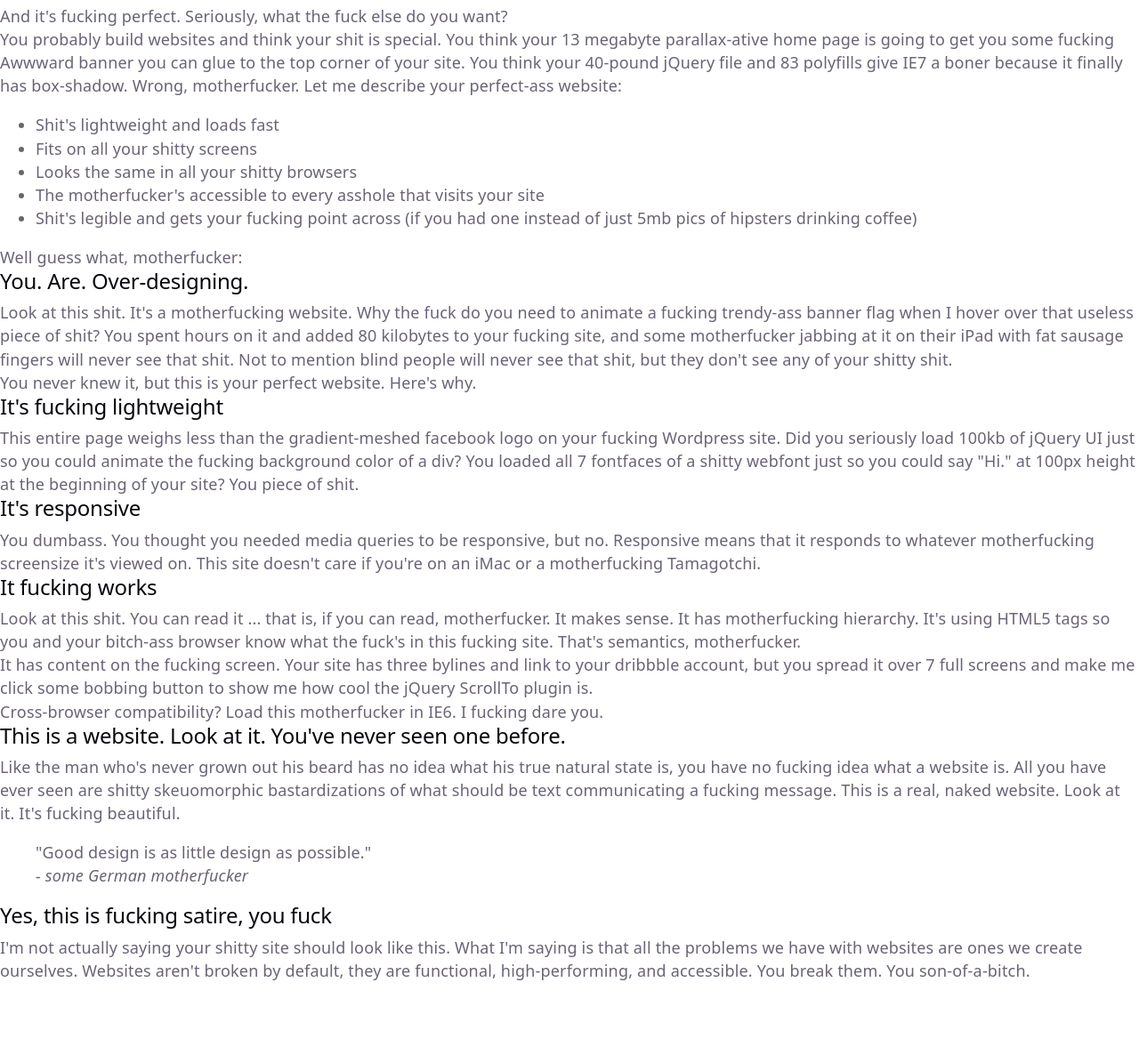
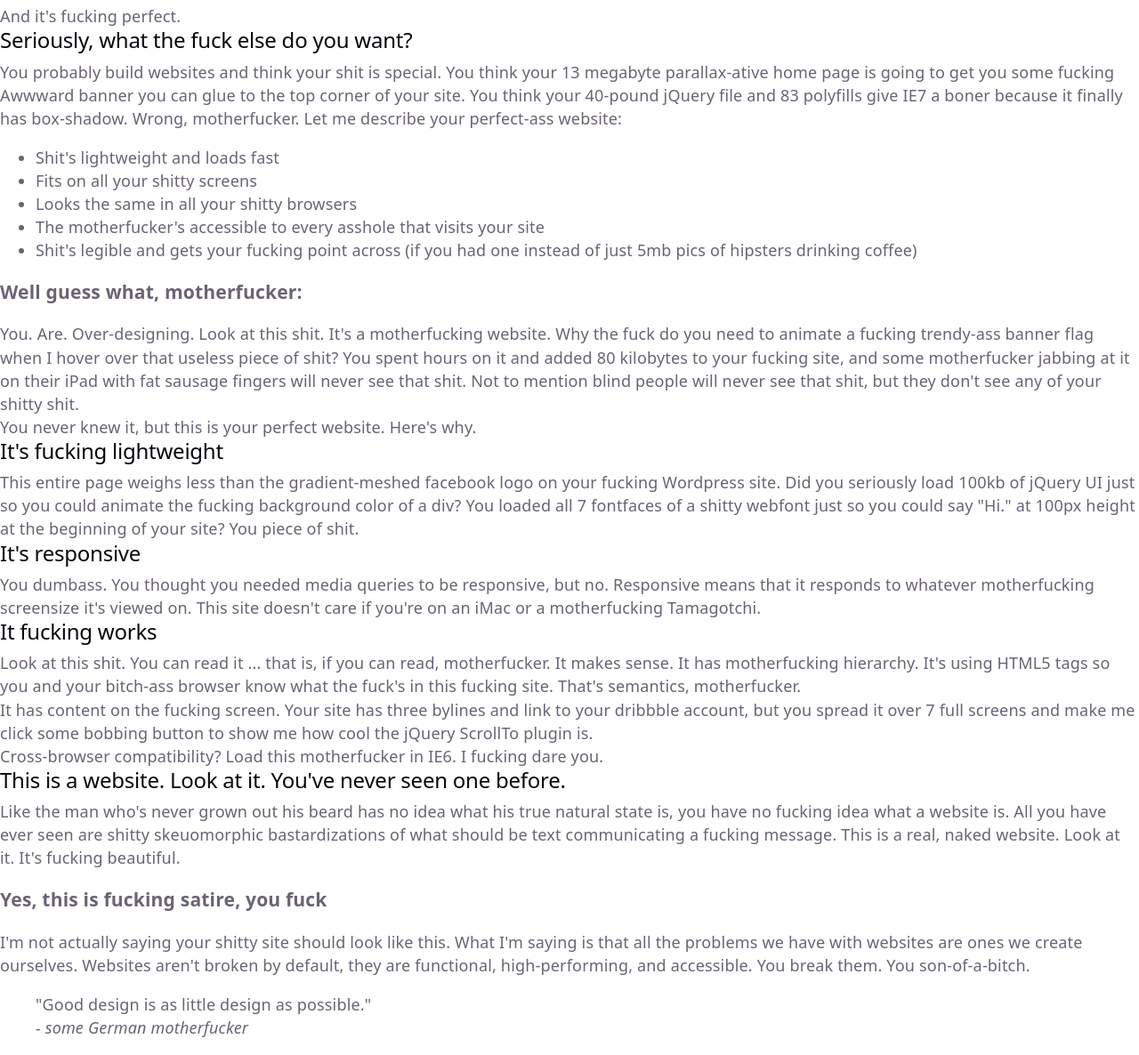
Before and after one commit to JlarabEsliceu/vite-proyect, a website built with Vite: page disseny/index.html in a window 1280 px wide. Shown: the part 85-1271 px from the top of the page at 89% size. Before the commit the page ends 1189 px from the top, so only its background shows below. Built offline with nearby package versions, Linux system fonts and the light colour scheme.

Commit message:
html motherfuckingwebsite

```diff
--- a/disseny/index.html
+++ b/disseny/index.html
@@ -11,11 +11,13 @@
 
   <header>
     <h1>This is a motherfucking website.</h1>
-    <p>And it's fucking perfect. Seriously, what the fuck else do you want?</p>
+    <p>And it's fucking perfect.</p>
+
   </header>
 
   <main>
     <section>
+      <h2>Seriously, what the fuck else do you want?</h2>
       <p>You probably build websites and think your shit is special. You think your 13 megabyte parallax-ative home page is going to get you some fucking Awwward banner you can glue to the top corner of your site. You think your 40-pound jQuery file and 83 polyfills give IE7 a boner because it finally has box-shadow. Wrong, motherfucker. Let me describe your perfect-ass website:</p>
 
       <ul>
@@ -26,9 +28,8 @@
         <li>Shit's legible and gets your fucking point across (if you had one instead of just 5mb pics of hipsters drinking coffee)</li>
       </ul>
 
-      <p>Well guess what, motherfucker:</p>
-      <h2>You. Are. Over-designing.</h2>
-      <p>Look at this shit. It's a motherfucking website. Why the fuck do you need to animate a fucking trendy-ass banner flag when I hover over that useless piece of shit? You spent hours on it and added 80 kilobytes to your fucking site, and some motherfucker jabbing at it on their iPad with fat sausage fingers will never see that shit. Not to mention blind people will never see that shit, but they don't see any of your shitty shit.</p>
+      <h3>Well guess what, motherfucker:</h3>
+      <p>You. Are. Over-designing. Look at this shit. It's a motherfucking website. Why the fuck do you need to animate a fucking trendy-ass banner flag when I hover over that useless piece of shit? You spent hours on it and added 80 kilobytes to your fucking site, and some motherfucker jabbing at it on their iPad with fat sausage fingers will never see that shit. Not to mention blind people will never see that shit, but they don't see any of your shitty shit.</p>
       <p>You never knew it, but this is your perfect website. Here's why.</p>
     </section>
 
@@ -49,17 +50,18 @@
       <h2>This is a website. Look at it. You've never seen one before.</h2>
       <p>Like the man who's never grown out his beard has no idea what his true natural state is, you have no fucking idea what a website is. All you have ever seen are shitty skeuomorphic bastardizations of what should be text communicating a fucking message. This is a real, naked website. Look at it. It's fucking beautiful.</p>
 
+
+    </section>
+
+    <section>
+      <h3>Yes, this is fucking satire, you fuck</h3>
+      <p>I'm not actually saying your shitty site should look like this. What I'm saying is that all the problems we have with websites are ones we create ourselves. Websites aren't broken by default, they are functional, high-performing, and accessible. You break them. You son-of-a-bitch.</p>
       <blockquote>
         "Good design is as little design as possible."
         <br>
         <cite>- some German motherfucker</cite>
       </blockquote>
     </section>
-
-    <section>
-      <h2>Yes, this is fucking satire, you fuck</h2>
-      <p>I'm not actually saying your shitty site should look like this. What I'm saying is that all the problems we have with websites are ones we create ourselves. Websites aren't broken by default, they are functional, high-performing, and accessible. You break them. You son-of-a-bitch.</p>
-    </section>
   </main>
 
 </body>
```
